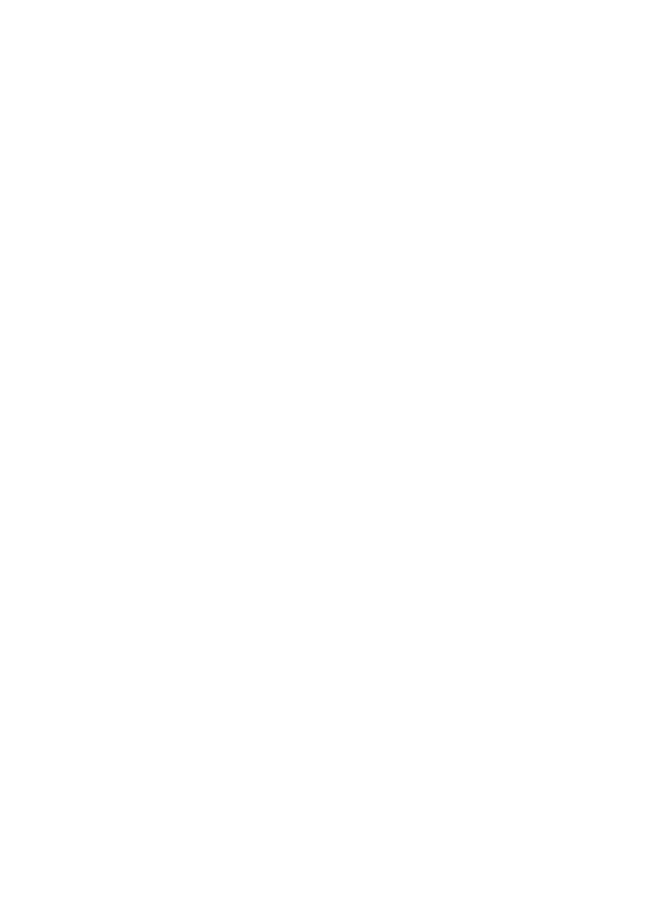
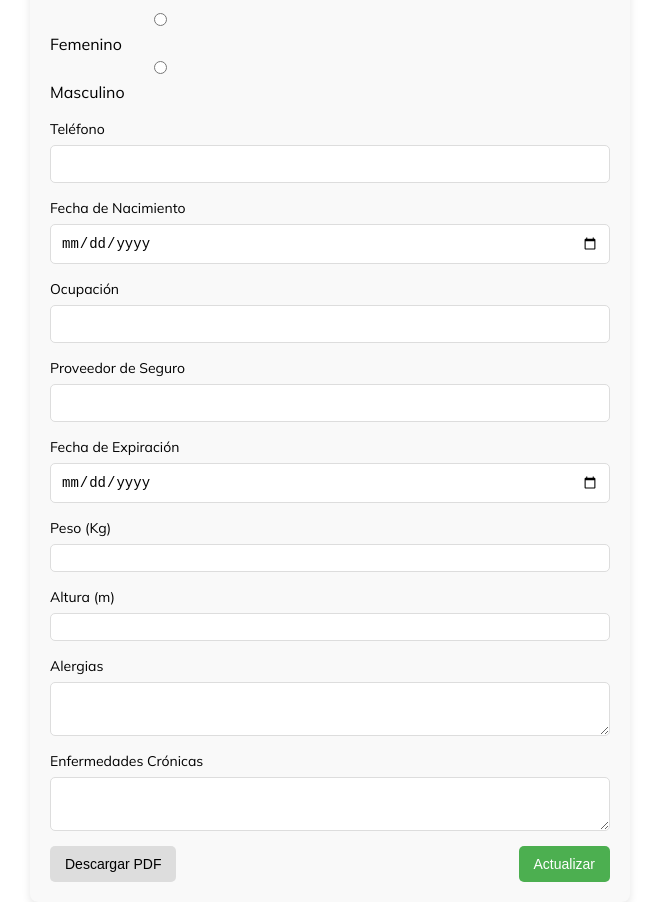
Before and after one commit to miguelvega/NutriSalud, a React (Vite) app: page /historial-medico in a window 1280 px wide. Before the commit this address had no page. Shown: the part 263-1165 px from the top of the page, without its empty margins (310-969 px from the left). Before the commit the page ends 800 px from the top, so only its background shows below. Built offline with nearby package versions, Linux system fonts and the light colour scheme; sample sign-in values are in the browser's storage.

Commit message:
Agregando historial medico

```diff
--- a/src/App.tsx
+++ b/src/App.tsx
@@ -6,6 +6,7 @@ import InicioMedico from "./pages/InicioMedico/InicioMedico";
 import {
   Citas,
   GenerarCita,
+  HistorialMedico,
   Home,
   Login,
   NuestroPersonal,
@@ -51,6 +52,7 @@ function App() {
               <Route path="/generar-cita" element={<GenerarCita />} />
               <Route path="/citas" element={<Citas />} />
               <Route path="/nuestro-personal" element={<NuestroPersonal />} />
+              <Route path="/historial-medico" element={<HistorialMedico />} />
               <Route path="/recomendaciones" element={<Recomendaciones />} />
               <Route
                 path="/preguntas-frecuentes"
--- /dev/null
+++ b/src/pages/HistorialMedico/HistorialMedico.tsx
@@ -0,0 +1,9 @@
+import { HistorialMedicoForm } from "./components";
+
+export const HistorialMedico = () => {
+  return (
+    <div>
+      <HistorialMedicoForm />
+    </div>
+  );
+};
--- /dev/null
+++ b/src/pages/HistorialMedico/components/HistorialMedicoForm/HistorialMedicoForm.css
@@ -0,0 +1,65 @@
+.form-container {
+  max-width: 600px;
+  margin: auto;
+  padding: 20px;
+  background: #f9f9f9;
+  border-radius: 8px;
+  box-shadow: 0 4px 8px rgba(0, 0, 0, 0.1);
+}
+
+h2 {
+  text-align: center;
+  font-size: 24px;
+  color: #4caf50;
+  margin-bottom: 20px;
+}
+
+.form-group {
+  margin-bottom: 15px;
+}
+
+.form-group label {
+  display: block;
+  font-size: 14px;
+  margin-bottom: 5px;
+}
+
+input,
+textarea {
+  width: 100%;
+  padding: 10px;
+  border-radius: 5px;
+  border: 1px solid #ddd;
+  font-size: 14px;
+}
+
+input[type="radio"] {
+  margin-right: 10px;
+}
+
+.error {
+  color: red;
+  font-size: 12px;
+}
+
+.form-buttons {
+  display: flex;
+  justify-content: space-between;
+}
+
+button {
+  padding: 10px 15px;
+  border: none;
+  border-radius: 5px;
+  font-size: 14px;
+  cursor: pointer;
+}
+
+button.btn-primary {
+  background-color: #4caf50;
+  color: white;
+}
+
+button.btn-secondary {
+  background-color: #ddd;
+}
--- /dev/null
+++ b/src/pages/HistorialMedico/components/HistorialMedicoForm/HistorialMedicoForm.tsx
@@ -0,0 +1,179 @@
+import { useForm, Controller, SubmitHandler } from "react-hook-form";
+import { zodResolver } from "@hookform/resolvers/zod";
+import { HistorialMedicoSchema, HistorialMedicoFormData } from "./../../models"; // Ajusta la ruta del archivo
+import "./HistorialMedicoForm.css"; // Asegúrate de tener los estilos en este archivo
+
+export const HistorialMedicoForm = () => {
+  const {
+    control,
+    handleSubmit,
+    formState: { errors },
+  } = useForm<HistorialMedicoFormData>({
+    resolver: zodResolver(HistorialMedicoSchema),
+  });
+
+  const onSubmit: SubmitHandler<HistorialMedicoFormData> = (data) => {
+    console.log(data); // Aquí puedes manejar los datos del formulario
+  };
+
+  return (
+    <form onSubmit={handleSubmit(onSubmit)} className="form-container">
+      <h2>Actualizar Historial Médico</h2>
+
+      {/* Nombre Completo */}
+      <div className="form-group">
+        <label htmlFor="nombreCompleto">Nombre Completo</label>
+        <Controller
+          name="nombreCompleto"
+          control={control}
+          render={({ field }) => <input {...field} id="nombreCompleto" />}
+        />
+        {errors.nombreCompleto && (
+          <p className="error">{errors.nombreCompleto.message}</p>
+        )}
+      </div>
+
+      {/* Sexo */}
+      <div className="form-group">
+        <label>Sexo</label>
+        <Controller
+          name="sexo"
+          control={control}
+          render={({ field }) => (
+            <div>
+              <input type="radio" {...field} value="Femenino" id="femenino" />{" "}
+              Femenino
+              <input
+                type="radio"
+                {...field}
+                value="Masculino"
+                id="masculino"
+              />{" "}
+              Masculino
+            </div>
+          )}
+        />
+        {errors.sexo && <p className="error">{errors.sexo.message}</p>}
+      </div>
+
+      {/* Teléfono */}
+      <div className="form-group">
+        <label htmlFor="telefono">Teléfono</label>
+        <Controller
+          name="telefono"
+          control={control}
+          render={({ field }) => <input {...field} id="telefono" />}
+        />
+        {errors.telefono && <p className="error">{errors.telefono.message}</p>}
+      </div>
+
+      {/* Fecha de Nacimiento */}
+      <div className="form-group">
+        <label htmlFor="fechaNacimiento">Fecha de Nacimiento</label>
+        <Controller
+          name="fechaNacimiento"
+          control={control}
+          render={({ field }) => (
+            <input type="date" {...field} id="fechaNacimiento" />
+          )}
+        />
+        {errors.fechaNacimiento && (
+          <p className="error">{errors.fechaNacimiento.message}</p>
+        )}
+      </div>
+
+      {/* Ocupación */}
+      <div className="form-group">
+        <label htmlFor="ocupacion">Ocupación</label>
+        <Controller
+          name="ocupacion"
+          control={control}
+          render={({ field }) => <input {...field} id="ocupacion" />}
+        />
+        {errors.ocupacion && (
+          <p className="error">{errors.ocupacion.message}</p>
+        )}
+      </div>
+
+      {/* Proveedor de Seguro */}
+      <div className="form-group">
+        <label htmlFor="proveedorSeguro">Proveedor de Seguro</label>
+        <Controller
+          name="proveedorSeguro"
+          control={control}
+          render={({ field }) => <input {...field} id="proveedorSeguro" />}
+        />
+        {errors.proveedorSeguro && (
+          <p className="error">{errors.proveedorSeguro.message}</p>
+        )}
+      </div>
+
+      {/* Fecha de Expiración */}
+      <div className="form-group">
+        <label htmlFor="fechaExpiracion">Fecha de Expiración</label>
+        <Controller
+          name="fechaExpiracion"
+          control={control}
+          render={({ field }) => (
+            <input type="date" {...field} id="fechaExpiracion" />
+          )}
+        />
+        {errors.fechaExpiracion && (
+          <p className="error">{errors.fechaExpiracion.message}</p>
+        )}
+      </div>
+
+      {/* Peso y Altura */}
+      <div className="form-group">
+        <label htmlFor="peso">Peso (Kg)</label>
+        <Controller
+          name="peso"
+          control={control}
+          render={({ field }) => <input type="number" {...field} id="peso" />}
+        />
+        {errors.peso && <p className="error">{errors.peso.message}</p>}
+      </div>
+      <div className="form-group">
+        <label htmlFor="altura">Altura (m)</label>
+        <Controller
+          name="altura"
+          control={control}
+          render={({ field }) => <input type="number" {...field} id="altura" />}
+        />
+        {errors.altura && <p className="error">{errors.altura.message}</p>}
+      </div>
+
+      {/* Alergias */}
+      <div className="form-group">
+        <label htmlFor="alergias">Alergias</label>
+        <Controller
+          name="alergias"
+          control={control}
+          render={({ field }) => <textarea {...field} id="alergias" />}
+        />
+      </div>
+
+      {/* Enfermedades Crónicas */}
+      <div className="form-group">
+        <label htmlFor="enfermedadesCronicas">Enfermedades Crónicas</label>
+        <Controller
+          name="enfermedadesCronicas"
+          control={control}
+          render={({ field }) => (
+            <textarea {...field} id="enfermedadesCronicas" />
+          )}
+        />
+      </div>
+
+      {/* Botones de acción */}
+      <div className="form-buttons">
+        <button type="button" className="btn btn-secondary">
+          Descargar PDF
+        </button>
+        <button type="submit" className="btn btn-primary">
+          Actualizar
+        </button>
+      </div>
+    </form>
+  );
+};
--- /dev/null
+++ b/src/pages/HistorialMedico/components/index.ts
@@ -0,0 +1 @@
+export * from "./HistorialMedicoForm/HistorialMedicoForm";
--- /dev/null
+++ b/src/pages/HistorialMedico/models/historial.model.ts
@@ -0,0 +1,48 @@
+import { z } from "zod";
+
+export const HistorialMedicoSchema = z.object({
+  nombreCompleto: z.string().min(1, "El nombre completo es obligatorio"),
+  sexo: z
+    .enum(["Femenino", "Masculino"])
+    .refine((value) => !!value, { message: "Debe seleccionar un sexo" }),
+  telefono: z
+    .string()
+    .regex(/^\d+$/, "El teléfono debe contener solo números")
+    .min(9, "El teléfono debe tener al menos 9 dígitos"),
+  fechaNacimiento: z.string().min(1, "La fecha de nacimiento es obligatoria"),
+  ocupacion: z.string().min(1, "La ocupación es obligatoria"),
+  proveedorSeguro: z.string().min(1, "El proveedor de seguro es obligatorio"),
+  fechaExpiracion: z.string().min(1, "La fecha de expiración es obligatoria"),
+  peso: z.preprocess(
+    (value) => (value ? parseFloat(value as string) : undefined),
+    z.number().positive("El peso debe ser mayor a 0")
+  ),
+  altura: z.preprocess(
+    (value) => (value ? parseFloat(value as string) : undefined),
+    z.number().positive("La altura debe ser mayor a 0")
+  ),
+
+  alergias: z.string().optional(),
+  enfermedadesCronicas: z.string().optional(),
+  enfermedadesAnteriores: z.array(z.string()).optional(),
+  vacunas: z
+    .array(
+      z.object({
+        tipo: z.string(),
+        fecha: z.string(),
+      })
+    )
+    .optional(),
+  consumes: z.array(z.enum(["Tabaco", "Alcohol", "Drogas"])).optional(),
+  medicamentosActuales: z.string().optional(),
+  examenesRealizados: z
+    .array(
+      z.object({
+        tipo: z.string(),
+        fecha: z.string(),
+      })
+    )
+    .optional(),
+});
+
+export type HistorialMedicoFormData = z.infer<typeof HistorialMedicoSchema>;
--- /dev/null
+++ b/src/pages/HistorialMedico/models/index.ts
@@ -0,0 +1 @@
+export * from "./historial.model";
--- a/src/pages/index.ts
+++ b/src/pages/index.ts
@@ -13,3 +13,4 @@ export * from "./Citaspendientes/Citaspendientes";
 export * from "./NuestroPersonal/NuestroPersonal";
 export * from "./PreguntasFrecuentes/PreguntasFrecuentes";
 export * from "./Recomendaciones/Recomendaciones";
+export * from "./HistorialMedico/HistorialMedico";
```
Also changed, not shown: src/pages/HistorialMedico/HistorialMedico.css (added).
